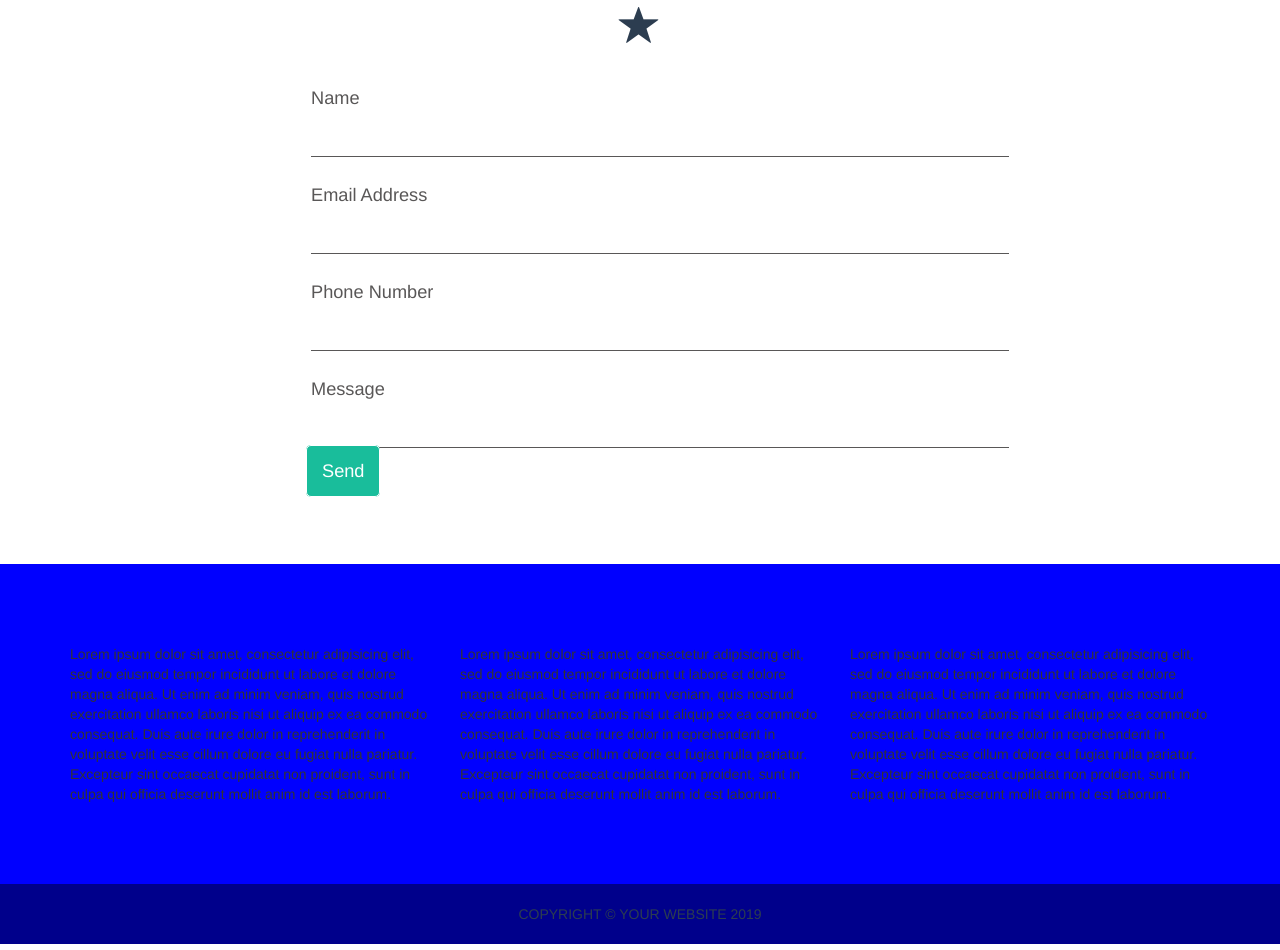
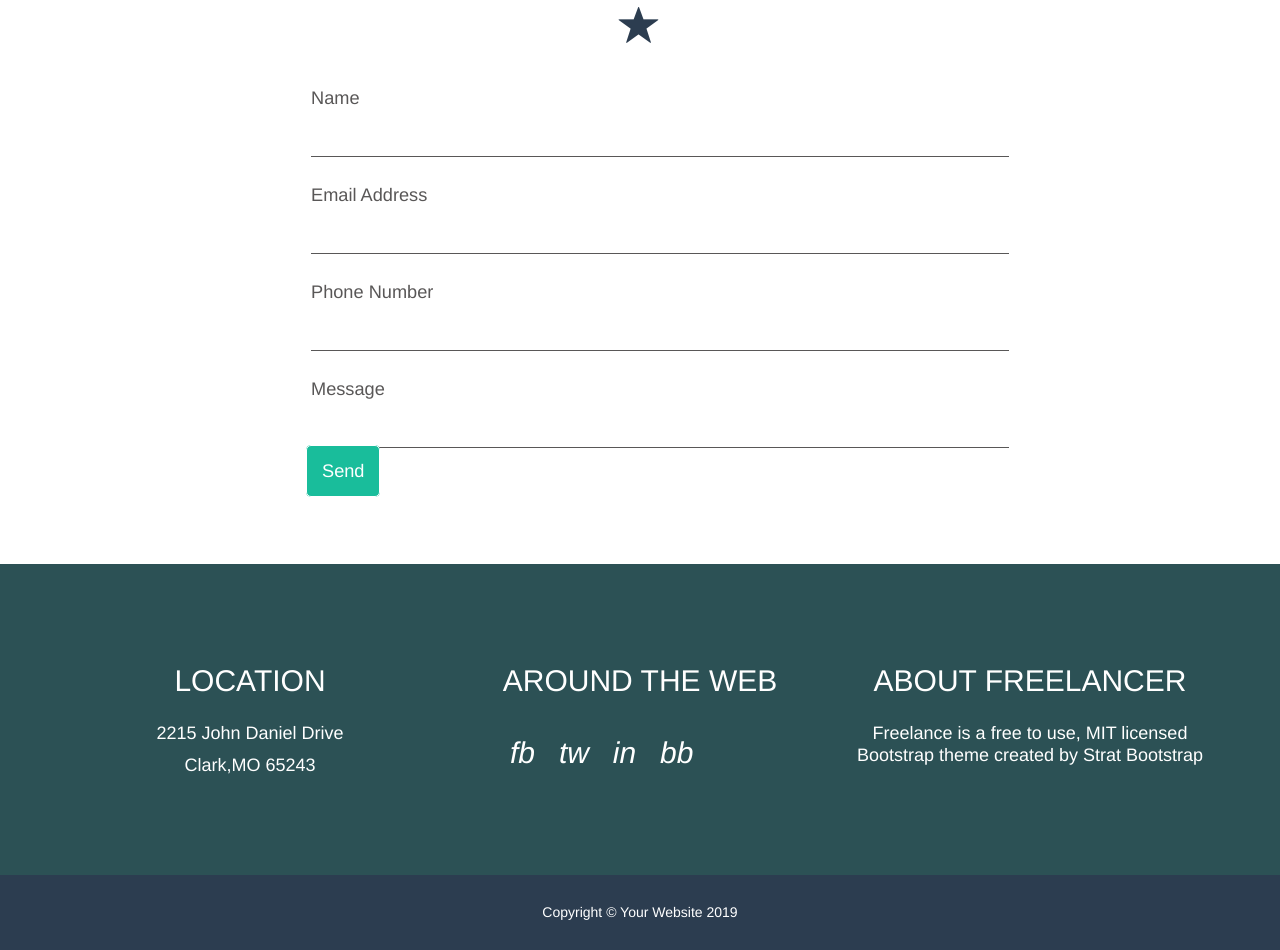
Before and after one commit to simo7878/html-css-bootstrap-freelancer, a plain HTML site: page index.html in a window 1280 px wide. Shown: the part 2049-2999 px from the top of the page. Drawn offline with nearby package versions, Linux system fonts and the light colour scheme.

Commit message:
commit12

```diff
--- a/css/style.css
+++ b/css/style.css
@@ -146,11 +146,38 @@ body {
 }
 /* Footer */
 .footer_top {
-  background-color: blue;
+  background-color: #2c5155;
 }
+.title_h2 {
+  color: white;
+  text-align: center;
+  text-transform: uppercase;
+  margin-top: 20px;
+  padding-bottom: 15px;
+}
+.title_h4 {
+  color: white;
+  text-align: center;
+  line-height: 22px;
+}
+.list_icon  li {
+  display: inline-block;
+  font-size: 30px;
+  color: white;
+  padding: 10px;
+
+}
+
 .footer_bottom {
   padding: 20px 0;
-  background-color: darkblue;
+  background-color: #2c3d50;
+  color: white;
+}
+.h4_footer_bottom {
+  font-size: 1em;
+  text-align: center;
+  color: white;
+  text-transform: none;
 }
 
 
--- a/index.html
+++ b/index.html
@@ -178,13 +178,32 @@
         <div class="container">
           <div class="row">
             <div class="col-xs-12 col-md-4">
-              Lorem ipsum dolor sit amet, consectetur adipisicing elit, sed do eiusmod tempor incididunt ut labore et dolore magna aliqua. Ut enim ad minim veniam, quis nostrud exercitation ullamco laboris nisi ut aliquip ex ea commodo consequat. Duis aute irure dolor in reprehenderit in voluptate velit esse cillum dolore eu fugiat nulla pariatur. Excepteur sint occaecat cupidatat non proident, sunt in culpa qui officia deserunt mollit anim id est laborum.
+                <h2 class="title_h2">location</h2>
+                <h4 class="title_h4">2215 John Daniel Drive</h4>
+                <h4 class="title_h4">Clark,MO 65243</h4>
+            </div>
+
+            <div class="col-xs-12 col-md-4">
+                <h2 class="title_h2">around the web</h2>
+                <div class="list_icon">
+                  <ul>
+                    <li><i class="fab fa-fw fa-facebook-f">fb</i>
+                    </li>
+                    <li><i class="fab fa-fw fa-twitter">tw</i>
+                  </li>
+                    <li><i class="fab fa-fw fa-linkedin-in">in</i>
+                  </li>
+                    <li><i class="fab fa-fw fa-dribbble">bb</i>
+                  </li>
+                </ul>
+
+                </div>
             </div>
             <div class="col-xs-12 col-md-4">
-              Lorem ipsum dolor sit amet, consectetur adipisicing elit, sed do eiusmod tempor incididunt ut labore et dolore magna aliqua. Ut enim ad minim veniam, quis nostrud exercitation ullamco laboris nisi ut aliquip ex ea commodo consequat. Duis aute irure dolor in reprehenderit in voluptate velit esse cillum dolore eu fugiat nulla pariatur. Excepteur sint occaecat cupidatat non proident, sunt in culpa qui officia deserunt mollit anim id est laborum.
-            </div>
-            <div class="col-xs-12 col-md-4">
-              Lorem ipsum dolor sit amet, consectetur adipisicing elit, sed do eiusmod tempor incididunt ut labore et dolore magna aliqua. Ut enim ad minim veniam, quis nostrud exercitation ullamco laboris nisi ut aliquip ex ea commodo consequat. Duis aute irure dolor in reprehenderit in voluptate velit esse cillum dolore eu fugiat nulla pariatur. Excepteur sint occaecat cupidatat non proident, sunt in culpa qui officia deserunt mollit anim id est laborum.
+              <h2 class="title_h2">about freelancer</h2>
+                <h4 class="title_h4">Freelance is a free to use, MIT licensed Bootstrap theme created by Strat Bootstrap</h4>
+
+
             </div>
           </div>
         </div>
@@ -193,7 +212,7 @@
 
       <!-- footer_bottom -->
       <div class="footer_bottom text-center">
-        Copyright © Your Website 2019
+        <h4 class="h4_footer_bottom">Copyright © Your Website 2019</h4>
       </div>
       <!-- /footer_bottom -->
     </footer>
```
